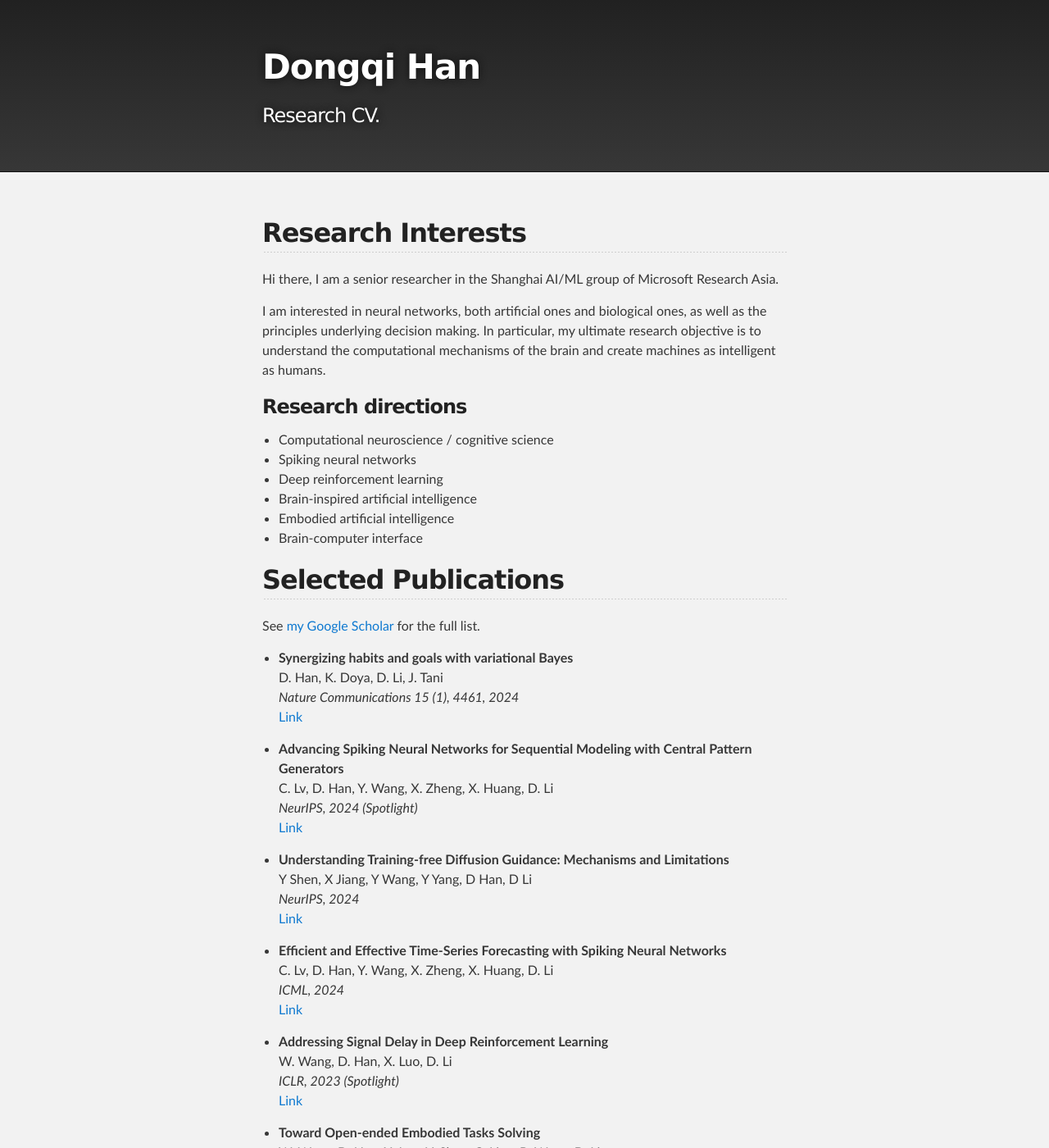
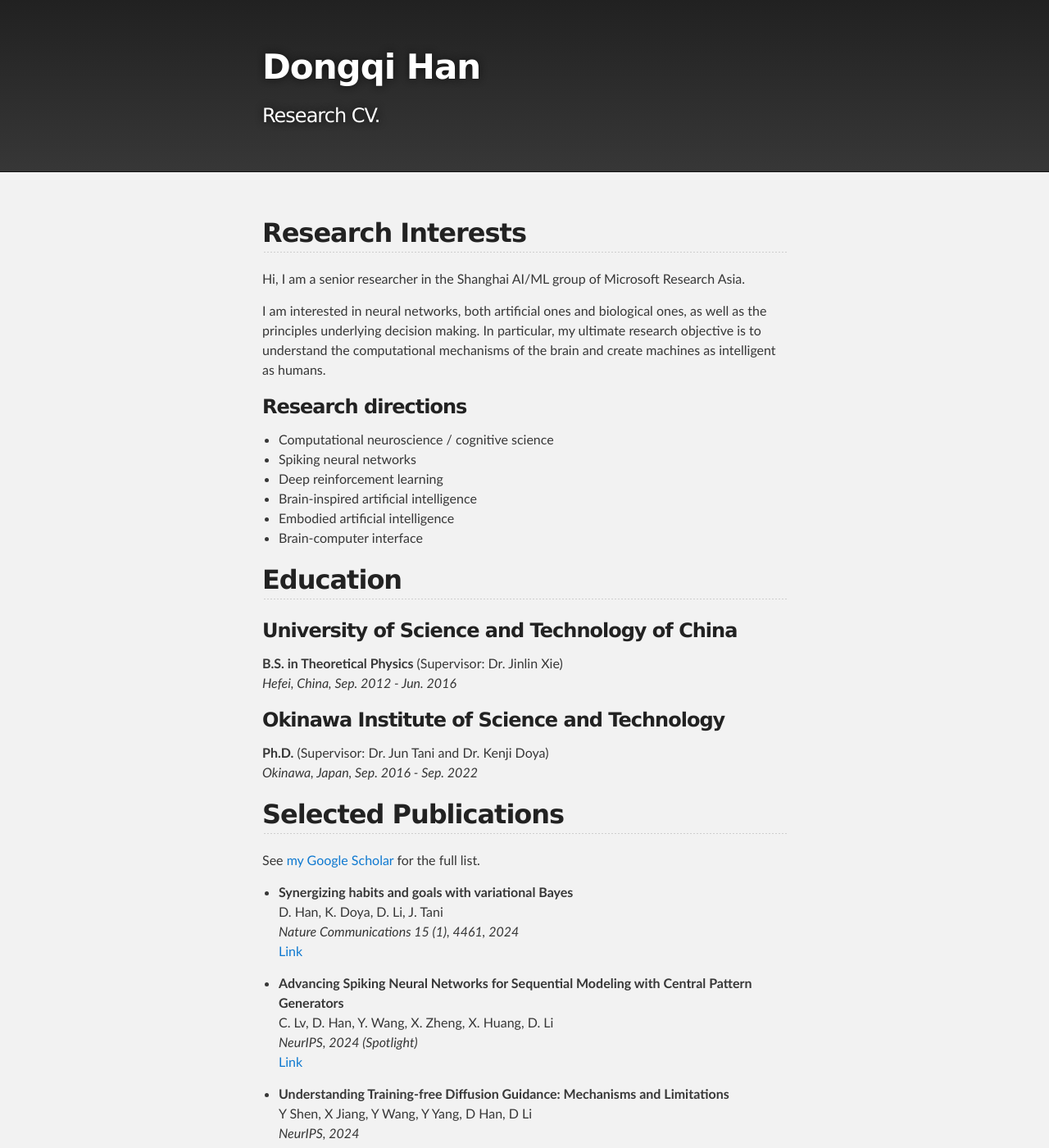
Before and after one commit to FrostHan/FrostHan.github.io, a Jekyll site: the page built from index.md, in a window 1280 px wide and 1400 px high. Shown: the whole window at 82% size. Built offline with Jekyll 4.4.1, drawn with Linux system fonts in a browser that asks for light colours; our own code applies the rules of GitHub Pages for plain Markdown files.

Commit message:
Update index.md

```diff
--- a/index.md
+++ b/index.md
@@ -2,16 +2,13 @@
 layout: default
 ---
 
-
-
 ## Research Interests
 
-Hi there, I am a senior researcher in the Shanghai AI/ML group of Microsoft Research Asia.
+Hi, I am a senior researcher in the Shanghai AI/ML group of Microsoft Research Asia.
 
 I am interested in neural networks, both artificial ones and biological ones, as well as the principles underlying decision making. In particular, my ultimate research objective is to understand the computational mechanisms of the brain and create machines as intelligent as humans.
 
 ### Research directions
-
 
 - Computational neuroscience / cognitive science
 - Spiking neural networks
@@ -20,7 +17,17 @@ I am interested in neural networks, both artificial ones and biological ones, as
 - Embodied artificial intelligence
 - Brain-computer interface
 
+## Education
 
+### University of Science and Technology of China
+
+**B.S. in Theoretical Physics**  (Supervisor: Dr. Jinlin Xie)
+*Hefei, China, Sep. 2012 - Jun. 2016*
+
+### Okinawa Institute of Science and Technology
+
+**Ph.D.**  (Supervisor: Dr. Jun Tani and Dr. Kenji Doya)
+*Okinawa, Japan, Sep. 2016 - Sep. 2022*
 
 ## Selected Publications
 
```
